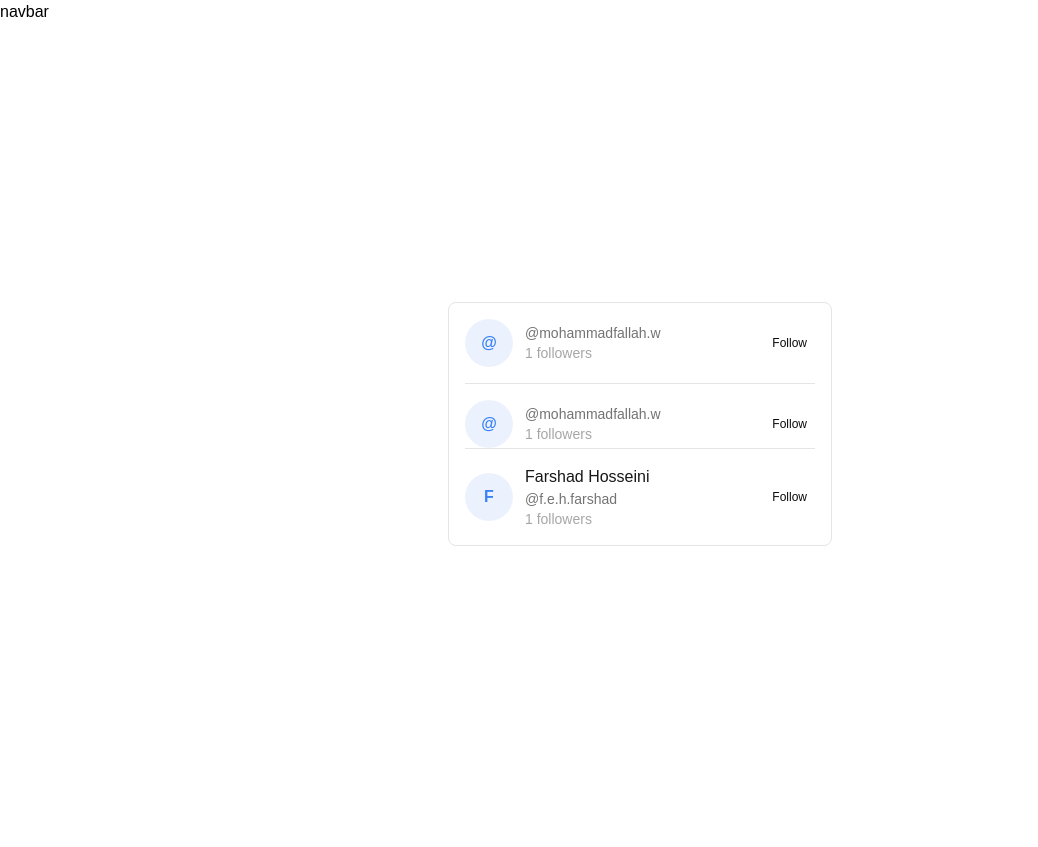
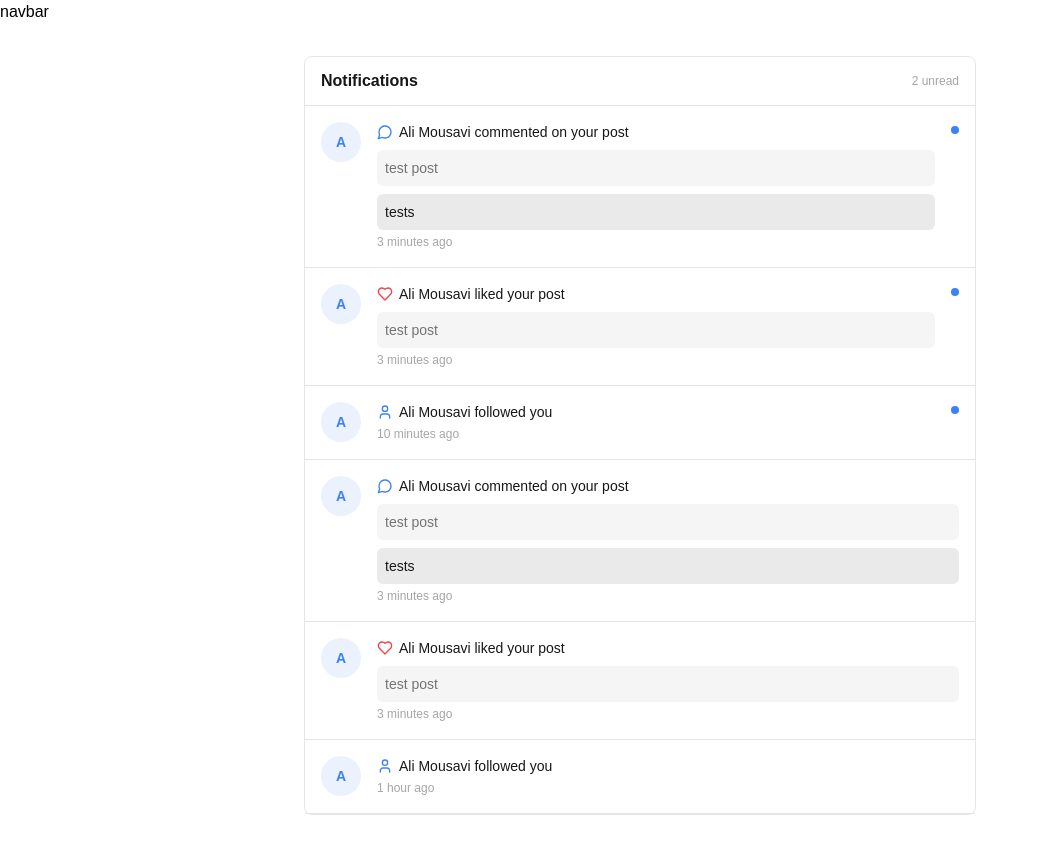
Before and after one commit to Five-o-One/Socially, a React (Vite) app: page / in a window 1280 px wide. Shown: the whole page, without its empty margins (0-1038 px from the left). Before the commit the page ends 824 px from the top, so only its background shows below. Built offline with nearby package versions, Linux system fonts and the light colour scheme.

Commit message:
feat(Notifications): implement NotifeCard component and update Home layout for seeing notifications.

```diff
--- /dev/null
+++ b/src/components/notifications/NotifeCard.tsx
@@ -0,0 +1,61 @@
+// components/notifications/NotifeCard.tsx
+import { AppImage } from "../AppImage";
+import AppIcon from "../AppIcon/AppIcon";
+import {
+  ICON_BY_TYPE,
+  NOTIFICATION_MESSAGES,
+} from "../../constants/Notifiction";
+
+type NotificationType = "follow" | "like" | "comment";
+
+interface NotifeCardProps {
+  type: NotificationType;
+  isRead: boolean;
+  name: string;
+  avatarSrc: string;
+  time: string;
+  postText?: string;
+  commentText?: string;
+}
+
+export default function NotifeCard({
+  type,
+  isRead,
+  name,
+  avatarSrc,
+  time,
+  postText,
+  commentText,
+}: NotifeCardProps) {
+  const message = NOTIFICATION_MESSAGES[type](name);
+  const { icon, className } = ICON_BY_TYPE[type];
+
+  return (
+    <div className="w-full flex items-start gap-4 border-b border-border pt-4 pb-4.25 px-4">
+      <AppImage src={avatarSrc} alt={name} variant="circle" size="sm" />
+
+      <div className="flex-1 min-w-0">
+        <div className="flex items-center gap-1.5">
+          <AppIcon nameIcon={icon} size={16} className={className} />
+          <p className="text-text text-sm">{message}</p>
+        </div>
+
+        {postText && (
+          <div className="w-full mt-2 bg-border/40 rounded-md p-2 text-text-secondary text-sm">
+            {postText}
+          </div>
+        )}
+
+        {type === "comment" && commentText && (
+          <div className="w-full mt-2 bg-border/80 rounded-md p-2 text-text text-sm">
+            {commentText}
+          </div>
+        )}
+
+        <p className="text-text-tertiary text-xs mt-1">{time}</p>
+      </div>
+
+      {!isRead && <span className="size-2 rounded-full bg-brand mt-1" />}
+    </div>
+  );
+}
--- /dev/null
+++ b/src/constants/Notifiction.ts
@@ -0,0 +1,14 @@
+export const NOTIFICATION_MESSAGES = {
+  follow: (name: string) => `${name} followed you`,
+  like: (name: string) => `${name} liked your post`,
+  comment: (name: string) => `${name} commented on your post`,
+};
+
+export const ICON_BY_TYPE: Record<
+  "follow" | "like" | "comment",
+  { icon: "Person" | "Heart" | "Chat"; className: string }
+> = {
+  follow: { icon: "Person", className: "text-brand" },
+  like: { icon: "Heart", className: "text-danger" },
+  comment: { icon: "Chat", className: "text-brand" },
+};
--- a/src/layout/Home.tsx
+++ b/src/layout/Home.tsx
@@ -1,42 +1,72 @@
 // export default function Home() {
 //   return <div>Home</div>;
 // }
-//it is for see what we did in userrow
-import UserRow from "../components/UserInfo/UserRow";
+//it is for see what we did in notifecard
 
-const mockUsers = [
+import NotifeCard from "../components/notifications/NotifeCard";
+
+const mockNotifications = [
   {
+    type: "comment" as const,
+    isRead: false,
+    name: "Ali Mousavi",
     avatarSrc: "",
-    username: "@mohammadfallah.w",
-    followers: 1,
+    time: "3 minutes ago",
+    postText: "test post",
+    commentText: "tests",
   },
   {
+    type: "like" as const,
+    isRead: false,
+    name: "Ali Mousavi",
     avatarSrc: "",
-    username: "@mohammadfallah.w",
-    followers: 1,
+    time: "3 minutes ago",
+    postText: "test post",
   },
   {
+    type: "follow" as const,
+    isRead: false,
+    name: "Ali Mousavi",
     avatarSrc: "",
-    name: "Farshad Hosseini",
-    username: "@f.e.h.farshad",
-    followers: 1,
+    time: "10 minutes ago",
+  },
+  {
+    type: "comment" as const,
+    isRead: true,
+    name: "Ali Mousavi",
+    avatarSrc: "",
+    time: "3 minutes ago",
+    postText: "test post",
+    commentText: "tests",
+  },
+  {
+    type: "like" as const,
+    isRead: true,
+    name: "Ali Mousavi",
+    avatarSrc: "",
+    time: "3 minutes ago",
+    postText: "test post",
+  },
+  {
+    type: "follow" as const,
+    isRead: true,
+    name: "Ali Mousavi",
+    avatarSrc: "",
+    time: "1 hour ago",
   },
 ];
 
 export default function Home() {
   return (
-    <div className="min-h-screen flex items-center justify-center bg-bg">
-      <div className="w-full max-w-sm flex flex-col divide-y divide-border rounded-lg border border-border p-4">
-        {mockUsers.map((user, index) => (
-          <div key={index} className={index !== 0 ? "pt-4" : "pb-4"}>
-            <UserRow
-              avatarSrc={user.avatarSrc}
-              name={user.name}
-              username={user.username}
-              followers={user.followers}
-              onFollow={() => console.log(`followed ${user.username}`)}
-            />
-          </div>
+    <div className="min-h-screen flex items-center justify-center bg-bg p-8">
+      <div className="w-full max-w-2xl border border-border rounded-lg">
+        <div className="flex items-center justify-between px-4 py-3 border-b border-border">
+          <h2 className="text-text font-bold">Notifications</h2>
+          <span className="text-text-tertiary text-xs">2 unread</span>
+        </div>
+
+        {mockNotifications.map((n, index) => (
+          <NotifeCard key={index} {...n} />
         ))}
       </div>
     </div>
```
